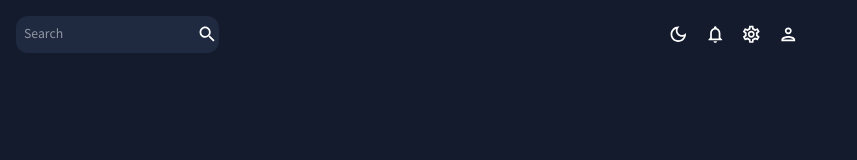
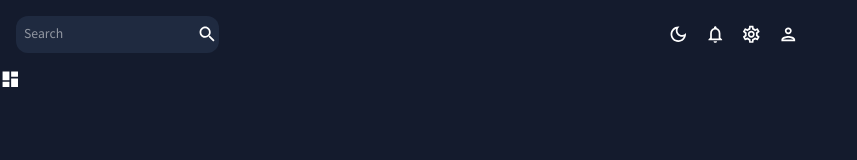
Before and after one commit to sora11023539/react-dashboard, a React (Create React App) app: page / in a window 1280 px wide. Shown: the top 160 px of the page, without its empty margins (0-857 px from the left). Built offline with nearby package versions, Linux system fonts and the light colour scheme.

Commit message:
add: add routes to topBar

```diff
--- a/src/App.js
+++ b/src/App.js
@@ -1,6 +1,20 @@
 import { ColorModeContext, useMode } from './theme';
 import { CssBaseline, ThemeProvider } from '@mui/material';
 import { TopBar } from './scenes/global/TobBar';
+import { Route, Routes } from 'react-router-dom';
+import { Dashboard } from '@mui/icons-material';
+// import { Sidebar } from './scenes/global/Sidebar';
+// import { Dashboard } from './scenes/dashboard';
+// import { Team } from './scenes/team';
+// import { Invoices } from './scenes/invoices';
+// import { Contacts } from './scenes/contacts';
+// import { Bar } from './scenes/bar';
+// import { Form } from './scenes/form';
+// import { Line } from './scenes/line';
+// import { Pie } from './scenes/pie';
+// import { FAQ } from './scenes/faq';
+// import { Geography } from './scenes/geography';
+// import { Calendar } from './scenes/calendar';
 
 function App() {
   const [theme, colorMode] = useMode();
@@ -12,6 +26,19 @@ function App() {
         <div className="app">
           <main className="content">
             <TopBar />
+            <Routes>
+              <Route path="/" element={<Dashboard />} />
+              {/* <Route path="/team" element={<Team />} /> */}
+              {/* <Route path="/contacts" element={<Contacts />} /> */}
+              {/* <Route path="/invoices" element={<Invoices />} /> */}
+              {/* <Route path="/form" element={<Form />} /> */}
+              {/* <Route path="/bar" element={<Bar />} /> */}
+              {/* <Route path="/pie" element={<Pie />} /> */}
+              {/* <Route path="/line" element={<Line />} /> */}
+              {/* <Route path="/faq" element={<FAQ />} /> */}
+              {/* <Route path="/geography" element={<Geography />} /> */}
+              {/* <Route path="/calendar" element={<Calendar />} /> */}
+            </Routes>
           </main>
         </div>
         ;
--- a/src/scenes/global/TobBar.jsx
+++ b/src/scenes/global/TobBar.jsx
@@ -1,4 +1,4 @@
-import { Box, Icon, IconButton, useTheme } from '@mui/material';
+import { Box, IconButton, useTheme } from '@mui/material';
 import { useContext } from 'react';
 import { ColorModeContext, tokens } from '../../theme';
 import InputBase from '@mui/material/InputBase';
```
